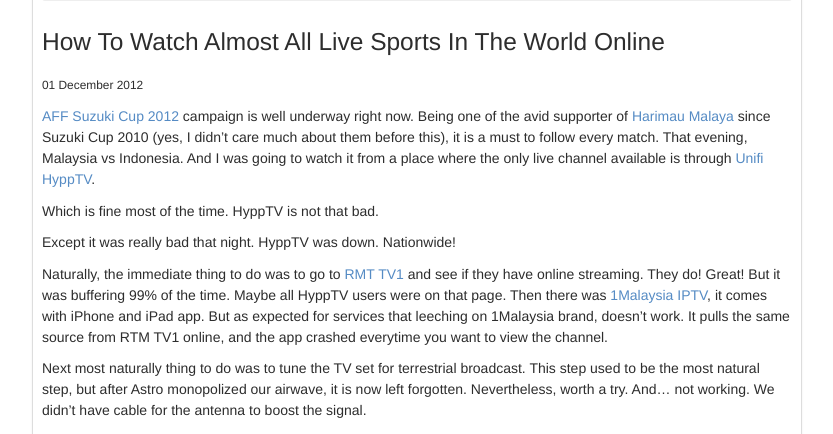
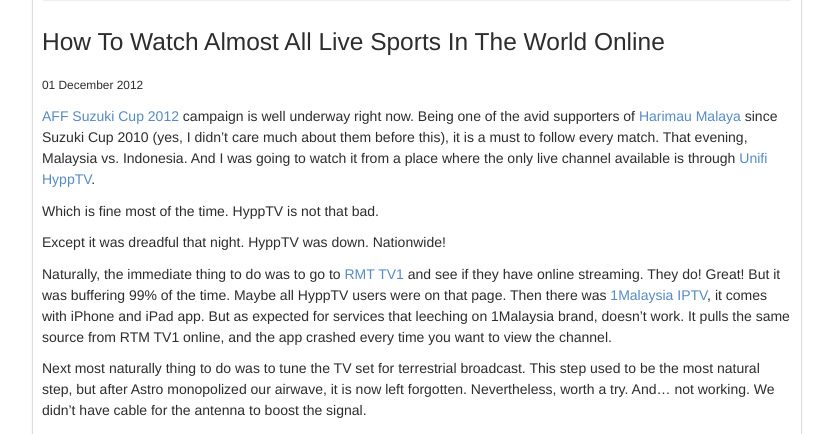
Before and after one commit to arzumy/arzumy.github.com, a Jekyll site: the page built from _posts/2012-12-01-how-to-watch-almost-all-live-sports-in-the-world-online.md, in a window 1280 px wide. Shown: the part 132-566 px from the top of the page, without its empty margins (223-1056 px from the left). Built offline with Jekyll 4.4.1, drawn with Linux system fonts in a browser that asks for light colours; nearby versions of some CDN libraries; some web fonts are replaced; Markdown is read by kramdown in place of the engine named in the settings.

Commit message:
Edited 2012-12-01

```diff
--- a/_posts/2012-12-01-how-to-watch-almost-all-live-sports-in-the-world-online.md
+++ b/_posts/2012-12-01-how-to-watch-almost-all-live-sports-in-the-world-online.md
@@ -5,13 +5,13 @@
 ---
 <p><small>{{ page.date | date_to_long_string }}</small></p>
 
-[AFF Suzuki Cup 2012](http://www.affsuzukicup.com/) campaign is well underway right now. Being one of the avid supporter of [Harimau Malaya](http://en.wikipedia.org/wiki/Malaysia_national_football_team) since Suzuki Cup 2010 (yes, I didn't care much about them before this), it is a must to follow every match. That evening, Malaysia vs Indonesia. And I was going to watch it from a place where the only live channel available is through [Unifi HyppTV](http://www.tm.com.my/unifi/hypptv/Pages/abouthypptv.aspx).
+[AFF Suzuki Cup 2012](http://www.affsuzukicup.com/) campaign is well underway right now. Being one of the avid supporters of [Harimau Malaya](http://en.wikipedia.org/wiki/Malaysia_national_football_team) since Suzuki Cup 2010 (yes, I didn't care much about them before this), it is a must to follow every match. That evening, Malaysia vs. Indonesia. And I was going to watch it from a place where the only live channel available is through [Unifi HyppTV](http://www.tm.com.my/unifi/hypptv/Pages/abouthypptv.aspx).
 
 Which is fine most of the time. HyppTV is not that bad.
 
-Except it was really bad that night. HyppTV was down. Nationwide!
+Except it was dreadful that night. HyppTV was down. Nationwide!
 
-Naturally, the immediate thing to do was to go to [RMT TV1](http://www.rtm.gov.my/tv1/) and see if they have online streaming. They do! Great! But it was buffering 99% of the time. Maybe all HyppTV users were on that page. Then there was [1Malaysia IPTV](http://www.1malaysiaiptv.com.my/watch.php), it comes with iPhone and iPad app. But as expected for services that leeching on 1Malaysia brand, doesn't work. It pulls the same source from RTM TV1 online, and the app crashed everytime you want to view the channel.
+Naturally, the immediate thing to do was to go to [RMT TV1](http://www.rtm.gov.my/tv1/) and see if they have online streaming. They do! Great! But it was buffering 99% of the time. Maybe all HyppTV users were on that page. Then there was [1Malaysia IPTV](http://www.1malaysiaiptv.com.my/watch.php), it comes with iPhone and iPad app. But as expected for services that leeching on 1Malaysia brand, doesn't work. It pulls the same source from RTM TV1 online, and the app crashed every time you want to view the channel.
 
 Next most naturally thing to do was to tune the TV set for terrestrial broadcast. This step used to be the most natural step, but after Astro monopolized our airwave, it is now left forgotten. Nevertheless, worth a try. And... not working. We didn't have cable for the antenna to boost the signal.
 
```
